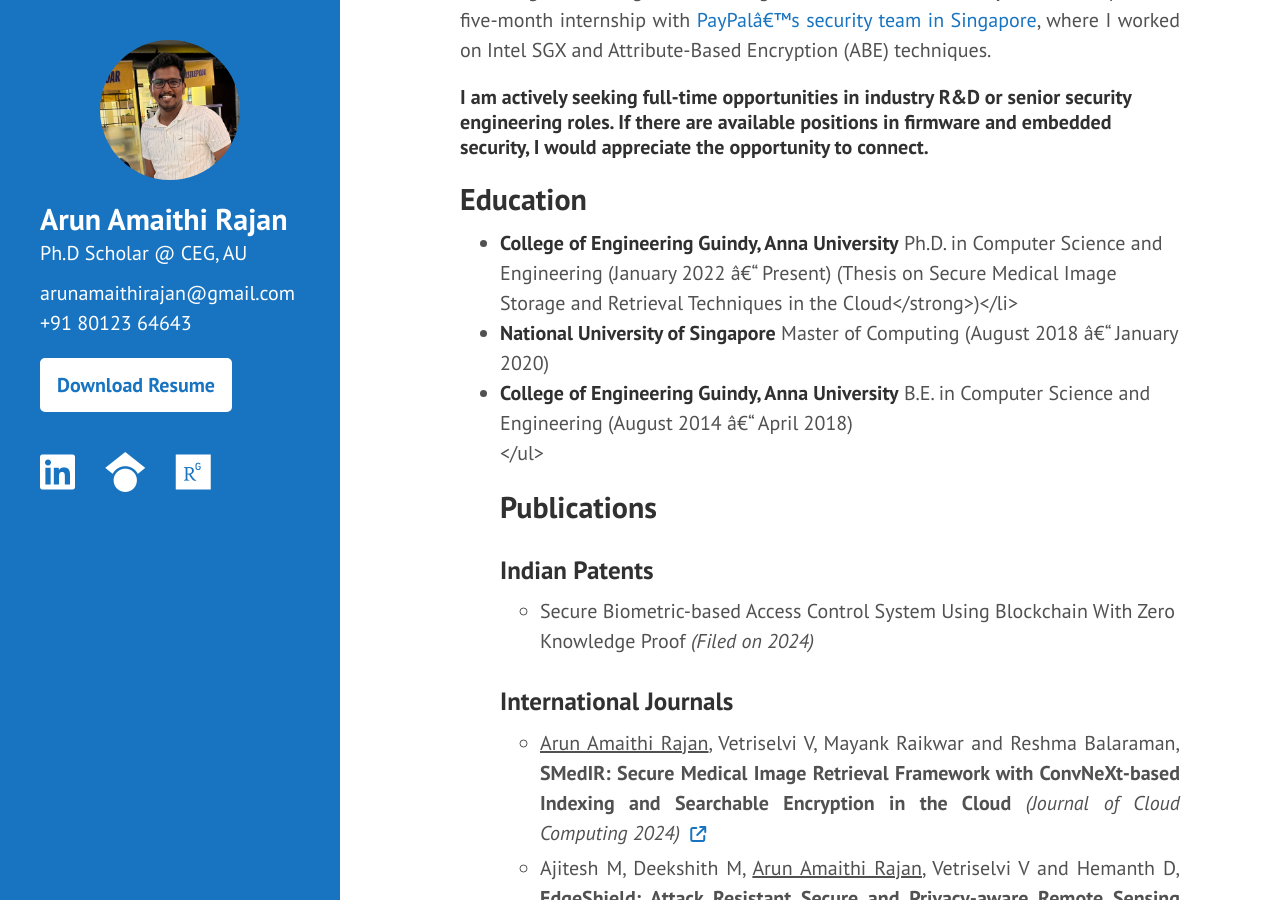
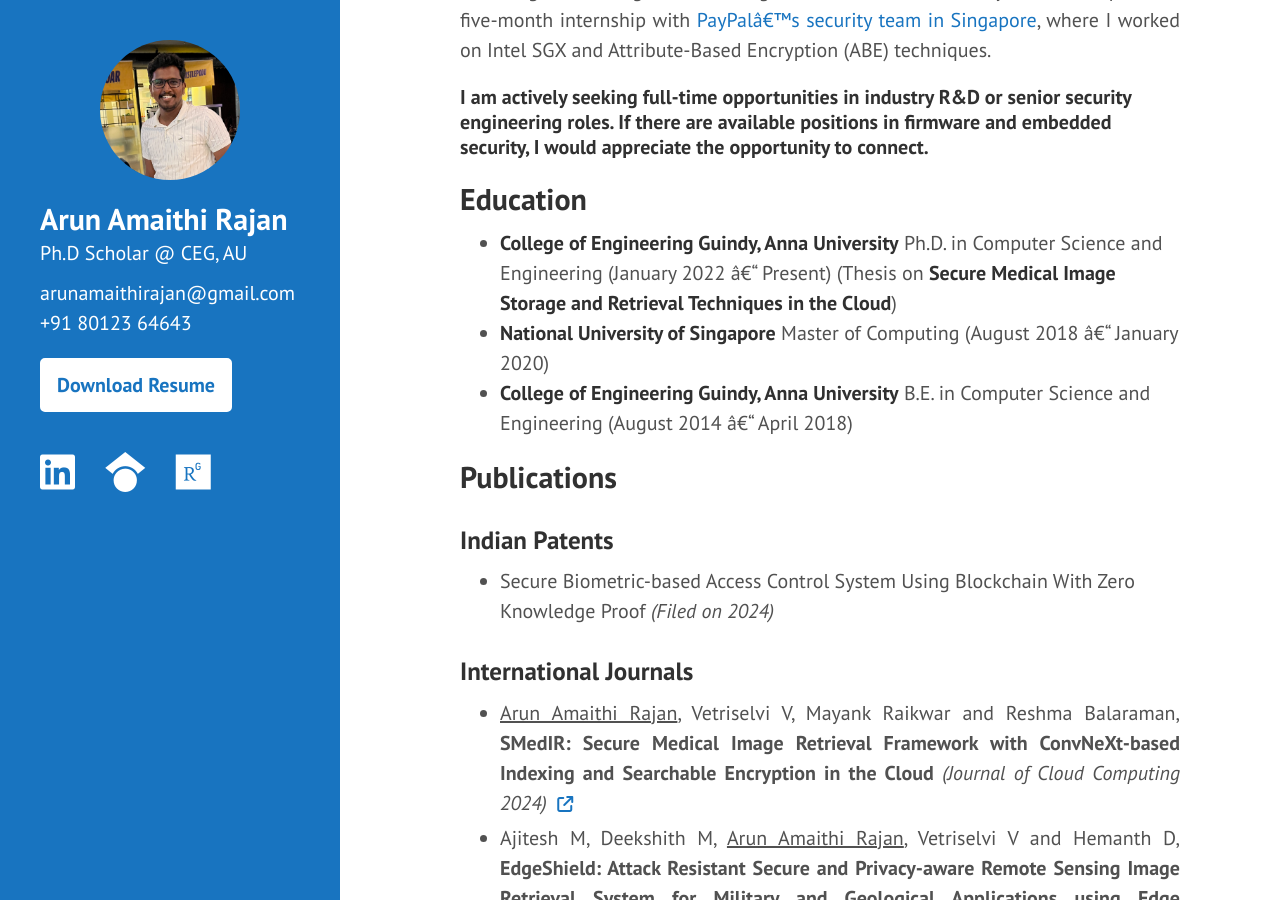
Before and after one commit to arunamaithi/arunamaithi.github.io, a Jekyll site: the page built from index.md, in a window 1280 px wide and 900 px high, scrolled down 535 px. Built offline with Jekyll 4.4.1, drawn with Linux system fonts in a browser that asks for light colours.

Commit message:
style fix

```diff
--- a/index.md
+++ b/index.md
@@ -32,7 +32,7 @@ I have contributed to various research articles in high-end journals and confere
 
 <h2>Education</h2>
 <ul>
-  <li><strong>College of Engineering Guindy, Anna University</strong> Ph.D. in Computer Science and Engineering (January 2022 – Present) (Thesis on <stong>Secure Medical Image Storage and Retrieval Techniques in the Cloud</strong>)</li>
+  <li><strong>College of Engineering Guindy, Anna University</strong> Ph.D. in Computer Science and Engineering (January 2022 – Present) (Thesis on <strong>Secure Medical Image Storage and Retrieval Techniques in the Cloud</strong>)</li>
   <li><strong>National University of Singapore</strong> Master of Computing (August 2018 – January 2020)</li>
   <li><strong>College of Engineering Guindy, Anna University</strong> B.E. in Computer Science and Engineering (August 2014 – April 2018)</li>
 </ul>
```
